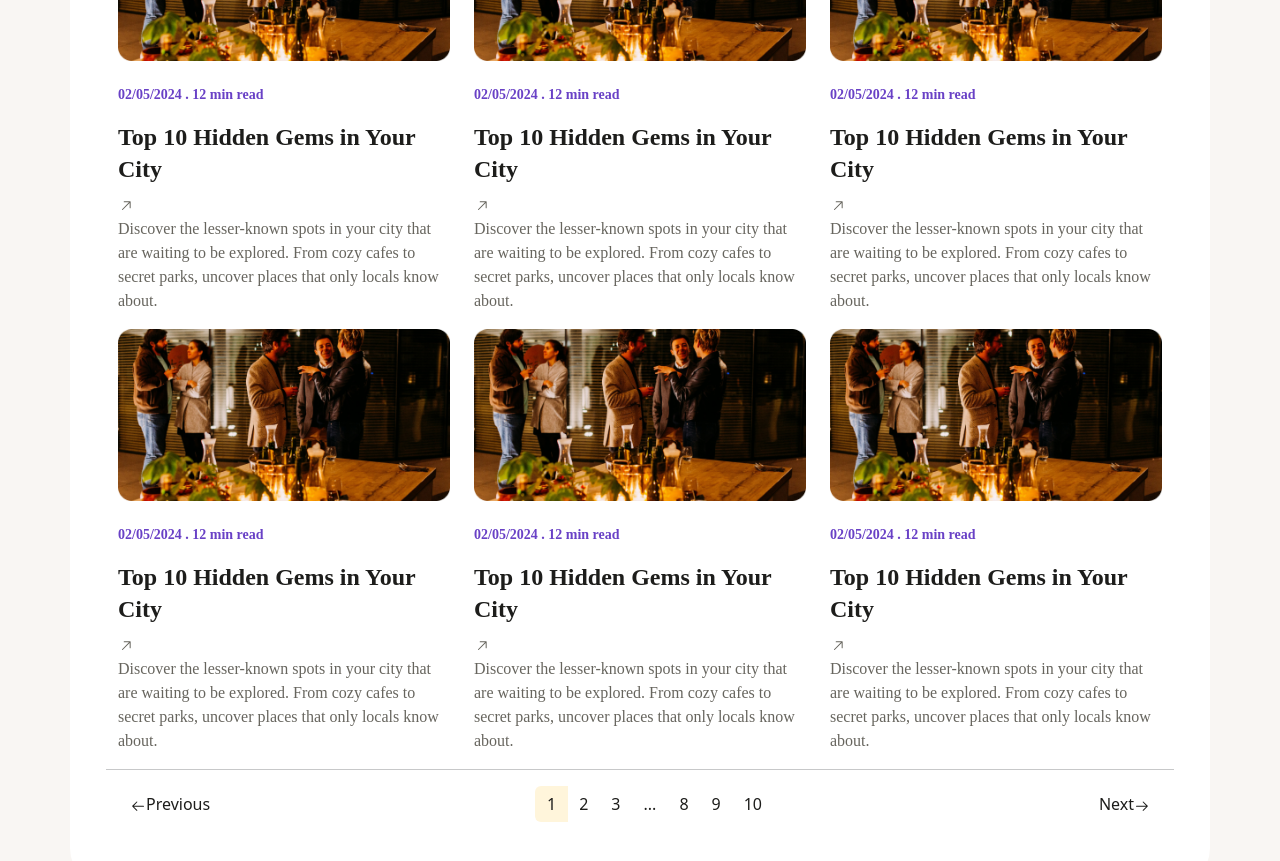
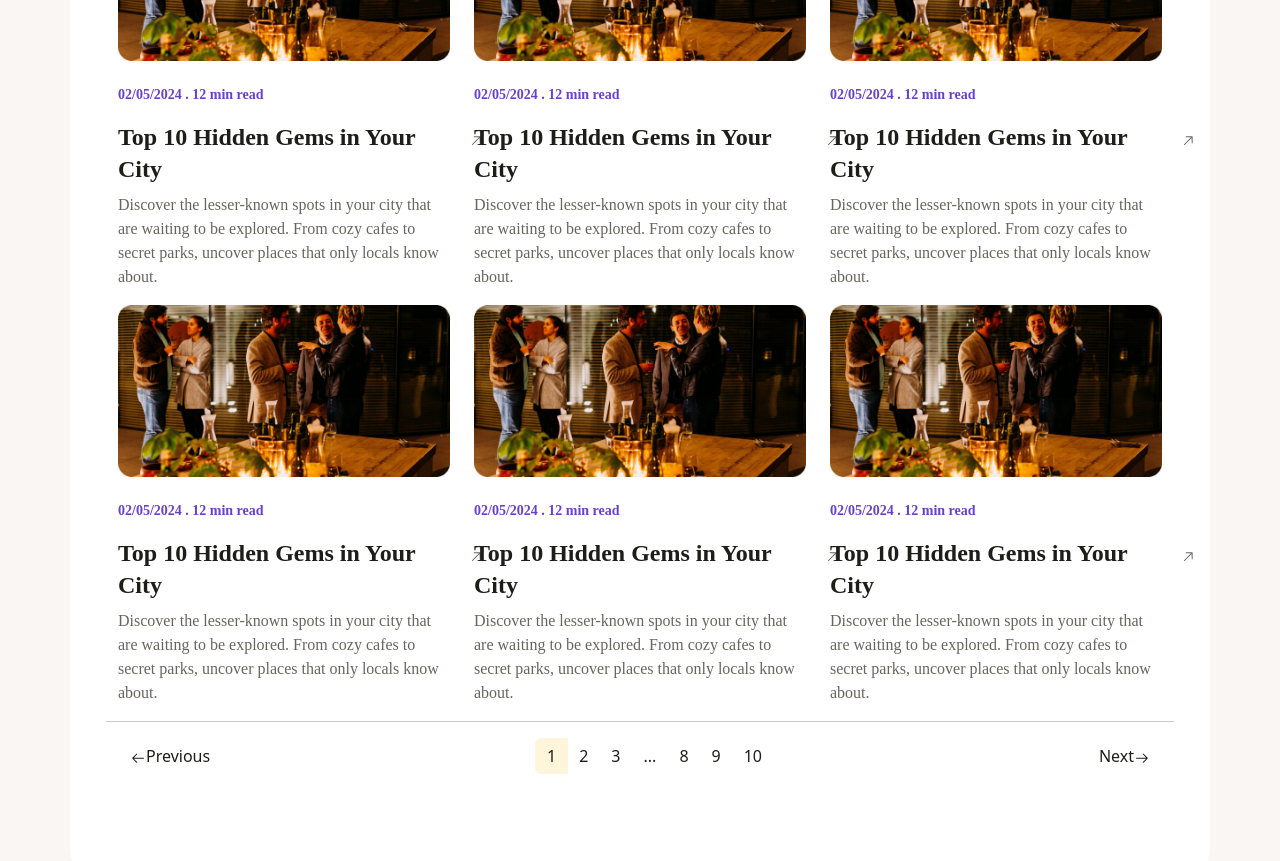
Before and after one commit to Earthpasserby/palynxx, a React (Create React App) app: page /Blog in a window 1280 px wide. Shown: the part 960-1821 px from the top of the page. Built offline with nearby package versions, Linux system fonts and the light colour scheme.

Commit message:
more on blog page

```diff
--- a/src/App.css
+++ b/src/App.css
@@ -279,6 +279,11 @@ body {
   text-align: left;
   color: #fff;
 }
+  .blog-icon1 {
+  position: absolute;
+  left: 350px;
+  margin-top: -25px;
+}
 @media (min-width: 768px) {
   .Blog-header h3 {
     font-size: 24px;
@@ -344,6 +349,7 @@ body {
     line-height: 32px;
     text-align: left;
     color: #1d1d1b;
+    width: 320px;
   }
   .mobile-pagin {
     display: none;
@@ -432,4 +438,9 @@ body {
     text-align: left;
     color: #fff;
   }
+  .blog-icon1 {
+  position: absolute;
+  left: 350px;
+  margin-top: -60px;
 }
+}
```
Also changed, not shown: src/components/Blog.jsx (+9 -6 lines).
